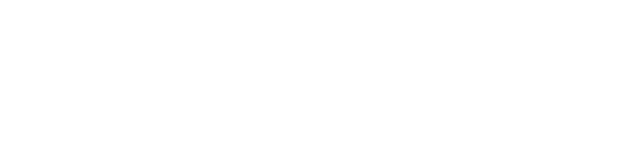
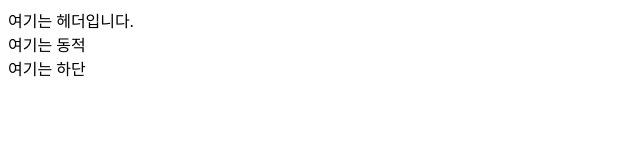
Before and after one commit to ssongJiHun/ssongJiHun.github.io, a Gatsby site: page /posts in a window 1280 px wide. Before the commit this address had no page. Shown: the whole page, without its empty margins (0-640 px from the left). Built offline with nearby package versions, Linux system fonts and the light colour scheme; Gatsby itself is replaced by a stand-in of ours.

Commit message:
blog update-2

```diff
--- a/src/pages/index.js
+++ b/src/pages/index.jsx
@@ -4,12 +4,13 @@
 import Master from "../templates/master.template"
 
 const IndexPage = ({ data }) => {
-  console.log(data)
+  // render 'about page'
   return (
     <Master data={data} />
   )
 }
 
+// get 'about-page id' in qurey
 export const query = graphql`
 query {
   markdownRemark(frontmatter: {title: {eq: "about"}}) {
--- /dev/null
+++ b/src/pages/posts.jsx
@@ -0,0 +1,13 @@
+import React from "react";
+
+import Layout from "../component/commonLayout/Layout";
+
+const Posts = () => {
+    return (
+        <Layout>
+            여기는 동적
+        </Layout>
+    )
+}
+
+export default Posts;
```
Also changed, not shown: src/pages/404.jsx (renamed from src/pages/404.js), src/pages/about/about.md (renamed from src/pages/posts/about/about.md), src/pages/post/post-01.md (renamed from src/pages/posts/post/post-01.md).
